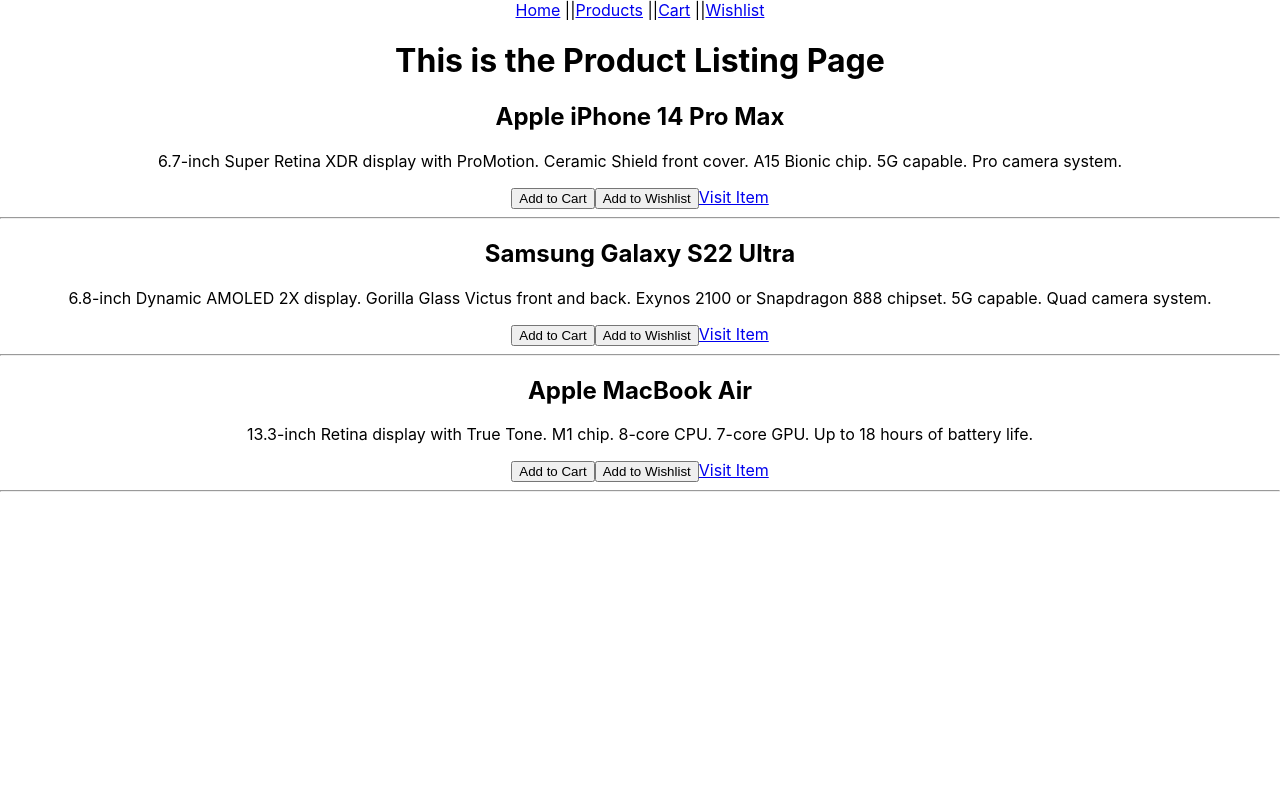
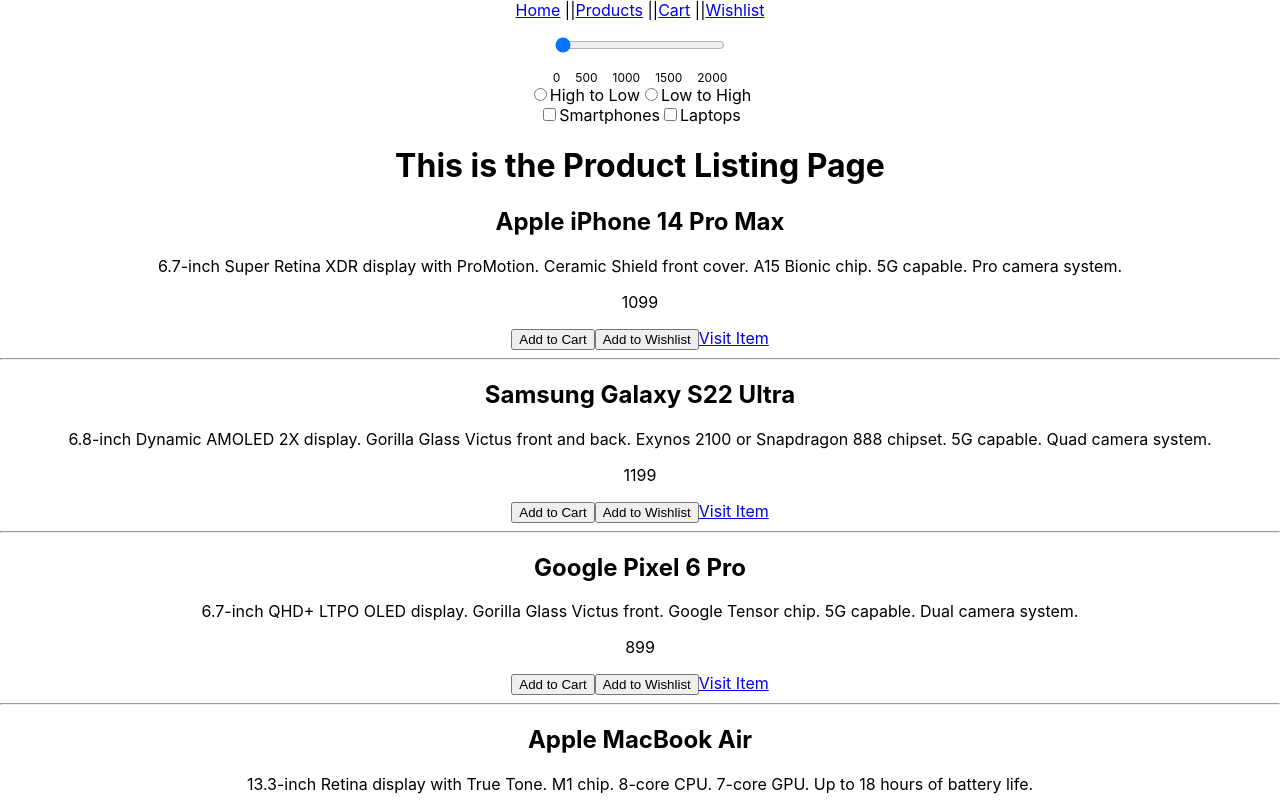
Before and after one commit to akshaykamath45/techstore, a React (Create React App) app: page /products in a window 1280 px wide. Shown: the top 800 px of the page. Built offline with nearby package versions, Linux system fonts and the light colour scheme; what miragejs would draw is missing.

Commit message:
feat : implementing filter functionality

```diff
--- a/src/backend/db/categories.js
+++ b/src/backend/db/categories.js
@@ -8,20 +8,23 @@
 export const categories = [
   {
     _id: uuid(),
-    categoryName: "fiction",
+    categoryName: "Smartphones",
     description:
-      "literature in the form of prose, especially novels, that describes imaginary events and people",
+      "Mobile devices that provide advanced computing and communication capabilities.",
   },
   {
     _id: uuid(),
-    categoryName: "non-fiction",
-    description:
-      "Non-fiction is writing that gives information or describes real events, rather than telling a story.",
+    categoryName: "Laptops",
+    description: "Portable computing devices designed for mobile use.",
   },
   {
     _id: uuid(),
-    categoryName: "horror",
-    description:
-      "Meant to cause discomfort and fear for both the character and readers, horror writers often make use of supernatural and paranormal elements in morbid stories that are sometimes a little too realistic.",
+    categoryName: "Tablets",
+    description: "Compact, handheld computing devices with touchscreens.",
+  },
+  {
+    _id: uuid(),
+    categoryName: "Accessories",
+    description: "Various gadgets and add-ons to complement tech devices.",
   },
 ];
--- a/src/backend/db/products.js
+++ b/src/backend/db/products.js
@@ -10,7 +10,7 @@
     _id: uuid(),
     name: "Apple iPhone 14 Pro Max",
     description:
-      "6.7-inch Super Retina XDR display with ProMotion. Ceramic Shield front cover. A15 Bionic chip. 5G capable. Pro camera system. ",
+      "6.7-inch Super Retina XDR display with ProMotion. Ceramic Shield front cover. A15 Bionic chip. 5G capable. Pro camera system.",
     price: 1099,
     category: "Smartphones",
     brand: "Apple",
@@ -28,12 +28,44 @@
   },
   {
     _id: uuid(),
+    name: "Google Pixel 6 Pro",
+    description:
+      "6.7-inch QHD+ LTPO OLED display. Gorilla Glass Victus front. Google Tensor chip. 5G capable. Dual camera system.",
+    price: 899,
+    category: "Smartphones",
+    brand: "Google",
+    image: "https://i.postimg.cc/MTxv0x3g/pixel-6-pro.jpg",
+  },
+
+  // Laptops
+  {
+    _id: uuid(),
     name: "Apple MacBook Air",
     description:
-      "13.3-inch Retina display with True Tone. M1 chip. 8-core CPU. 7-core GPU. Up to 18 hours of battery life. ",
+      "13.3-inch Retina display with True Tone. M1 chip. 8-core CPU. 7-core GPU. Up to 18 hours of battery life.",
     price: 999,
     category: "Laptops",
     brand: "Apple",
     image: "https://i.postimg.cc/PqVY93bx/macbook-air.jpg",
   },
+  {
+    _id: uuid(),
+    name: "Dell XPS 13",
+    description:
+      "13.4-inch Full HD+ InfinityEdge display. 11th Gen Intel Core i7. Intel Iris Xe Graphics. Up to 32GB RAM. ",
+    price: 1199,
+    category: "Laptops",
+    brand: "Dell",
+    image: "https://i.postimg.cc/bvVqgzW1/dell-xps-13.jpg",
+  },
+  {
+    _id: uuid(),
+    name: "HP Spectre x360",
+    description:
+      "13.3-inch Full HD IPS display. 11th Gen Intel Core i7. Intel Iris Xe Graphics. Convertible 2-in-1 design.",
+    price: 1099,
+    category: "Laptops",
+    brand: "HP",
+    image: "https://i.postimg.cc/7L93dRmv/hp-spectre-x360.jpg",
+  },
 ];
--- a/src/pages/Product Listing Page/ProductListing.css
+++ b/src/pages/Product Listing Page/ProductListing.css
@@ -0,0 +1,17 @@
+input[type="range"] {
+    width: 170px;
+    height: 10px;
+    border-radius: 5px;
+    background: #d3d3d3;
+    outline: none;
+    margin: 20px 0;
+    padding: 0;
+    cursor: pointer;
+  }
+.slider-labels {
+    display: flex;
+    justify-content: center;
+    gap:15px;
+    padding: 0 10px;
+    font-size: 12px;
+  }
--- a/src/pages/Product Listing Page/ProductListing.jsx
+++ b/src/pages/Product Listing Page/ProductListing.jsx
@@ -1,17 +1,128 @@
-import React from "react";
-import { useContext } from "react";
-import {Link} from "react-router-dom"
+import React, { useContext, useState, useEffect } from "react";
+import { Link } from "react-router-dom";
 import { products } from "../../backend/db/products.js";
 import { CartContext } from "../../contexts/CartContext.js";
 import { WishlistContext } from "../../contexts/WishlistContext.js";
+import "./ProductListing.css";
+
 const ProductListing = () => {
   console.log(products);
   const { handleAddToCart } = useContext(CartContext);
   const { handleAddToWishlist } = useContext(WishlistContext);
+  const [techProducts, setTechProducts] = useState(products);
+  const [value, setValue] = useState(0);
+  const [sortingOrder, setSortingOrder] = useState(null);
+  const [selectedCategories, setSelectedCategories] = useState([]);
+
+  const sortProducts = (order) => {
+    setSortingOrder(order);
+    if (order === "highToLow") {
+      const sortedProducts = [...techProducts].sort((a, b) => b.price - a.price);
+      setTechProducts(sortedProducts);
+    } else if (order === "lowToHigh") {
+      const sortedProducts1 = [...techProducts].sort((a, b) => a.price - b.price);
+      setTechProducts(sortedProducts1);
+    }
+  };
+
+  const handleInput = (e) => {
+    setValue(e.target.value);
+    const selectedPrice = parseInt(e.target.value, 10);
+    const filteredProducts = products.filter(
+      (product) => product.price <= selectedPrice
+    );
+    setTechProducts(filteredProducts);
+  };
+
+  const handleCategory = (selectedCategory) => {
+    if (selectedCategories.includes(selectedCategory)) {
+      // If the category is already selected, remove it from the selectedCategories array
+      const updatedCategories = selectedCategories.filter(
+        (category) => category !== selectedCategory
+      );
+      setSelectedCategories(updatedCategories);
+    } else {
+      // If the category is not selected, add it to the selectedCategories array
+      setSelectedCategories([...selectedCategories, selectedCategory]);
+    }
+  };
+
+  useEffect(() => {
+    // Apply category filter after selectedCategories has been updated
+    applyCategoryFilter(products);
+  }, [selectedCategories]);
+
+  const applyCategoryFilter = (productsArray) => {
+    if (selectedCategories.length === 0) {
+      setTechProducts(productsArray); // No categories selected, show all products
+    } else {
+      // Show products that belong to at least one selected category
+      const filteredProducts = productsArray.filter((product) =>
+        selectedCategories.includes(product.category)
+      );
+      setTechProducts(filteredProducts);
+    }
+  };
+
   return (
     <div>
+      <input
+        type="range"
+        min="0"
+        max="2000"
+        step="500"
+        value={value}
+        onChange={handleInput}
+      />
+      <div className="slider-labels">
+        <span>0</span>
+        <span>500</span>
+        <span>1000</span>
+        <span>1500</span>
+        <span>2000</span>
+      </div>
+
+      <label>
+        <input
+          type="radio"
+          name="sorting"
+          value="highToLow"
+          checked={sortingOrder === "highToLow"}
+          onChange={() => sortProducts("highToLow")}
+        />
+        High to Low
+      </label>
+      <label>
+        <input
+          type="radio"
+          name="sorting"
+          value="lowToHigh"
+          checked={sortingOrder === "lowToHigh"}
+          onChange={() => sortProducts("lowToHigh")}
+        />
+        Low to High
+      </label>
+      <div>
+        <label>
+          <input
+            type="checkbox"
+            onChange={() => handleCategory("Smartphones")}
+            checked={selectedCategories.includes("Smartphones")}
+          />
+          Smartphones
+        </label>
+        <label>
+          <input
+            type="checkbox"
+            onChange={() => handleCategory("Laptops")}
+            checked={selectedCategories.includes("Laptops")}
+          />
+          Laptops
+        </label>
+      </div>
+
       <h1>This is the Product Listing Page</h1>
-      {products.map((product) => {
+      {techProducts.map((product) => {
         const handleCart = () => {
           handleAddToCart(product);
         };
@@ -22,6 +133,7 @@
           <div key={product._id}>
             <h2>{product.name}</h2>
             <p>{product.description}</p>
+            <p>{product.price}</p>
             <button onClick={handleCart}>Add to Cart</button>
             <button onClick={handleWishlist}> Add to Wishlist</button>
             <Link to={`/product/${product._id}`}>Visit Item</Link>
```
